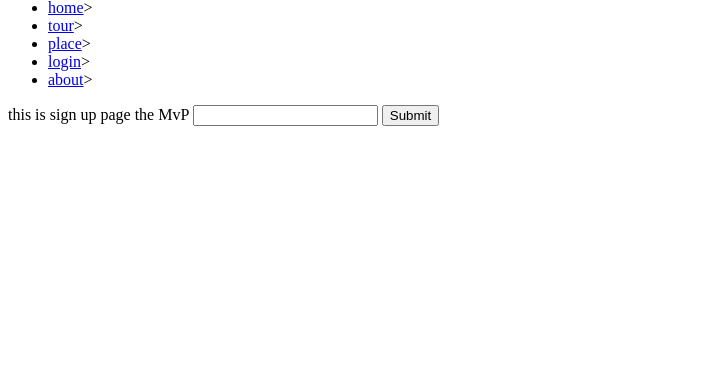
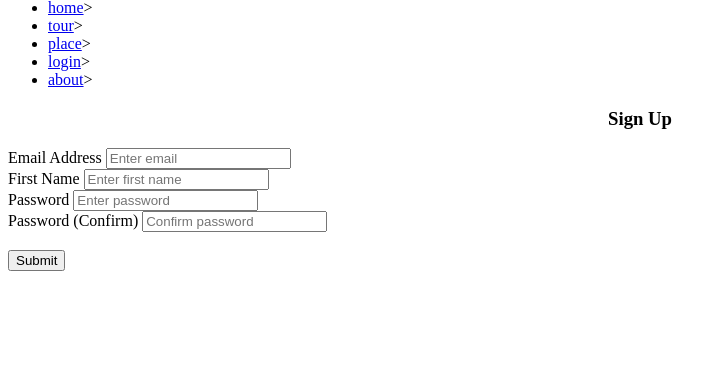
Before and after one commit to VinneyJ/tourme, a Flask app: page /signup in a window 1280 px wide. Shown: the part 17-406 px from the top of the page, without its empty margins (0-727 px from the left). Run offline with Flask 2, Linux system fonts and the light colour scheme.

Commit message:
add sign up form

```diff
--- a/web/templates/signup.html
+++ b/web/templates/signup.html
@@ -1,9 +1,48 @@
-{%  extends "base.html" %} {% block title %}signUp {% endblock %}
-
-{% block content %} this is sign up page
-{{ text }}
-<from method="post">
-    <input type="email" name="email">
-    <button type="submit" class="btn btn-primary">Submit</button>
-</from>
-        {% endblock %}
+{% extends "base.html" %} {% block title %}Sign Up{% endblock %} {% block
+    content %}
+    <form method="POST">
+      <h3 align="center">Sign Up</h3>
+      <div class="form-group">
+        <label for="email">Email Address</label>
+        <input
+          type="email"
+          class="form-control"
+          id="email"
+          name="email"
+          placeholder="Enter email"
+        />
+      </div>
+      <div class="form-group">
+        <label for="firstName">First Name</label>
+        <input
+          type="text"
+          class="form-control"
+          id="firstName"
+          name="firstName"
+          placeholder="Enter first name"
+        />
+      </div>
+      <div class="form-group">
+        <label for="password1">Password</label>
+        <input
+          type="password"
+          class="form-control"
+          id="password1"
+          name="password1"
+          placeholder="Enter password"
+        />
+      </div>
+      <div class="form-group">
+        <label for="password2">Password (Confirm)</label>
+        <input
+          type="password"
+          class="form-control"
+          id="password2"
+          name="password2"
+          placeholder="Confirm password"
+        />
+      </div>
+      <br />
+      <button type="submit" class="btn btn-primary">Submit</button>
+    </form>
+    {% endblock %}
```
